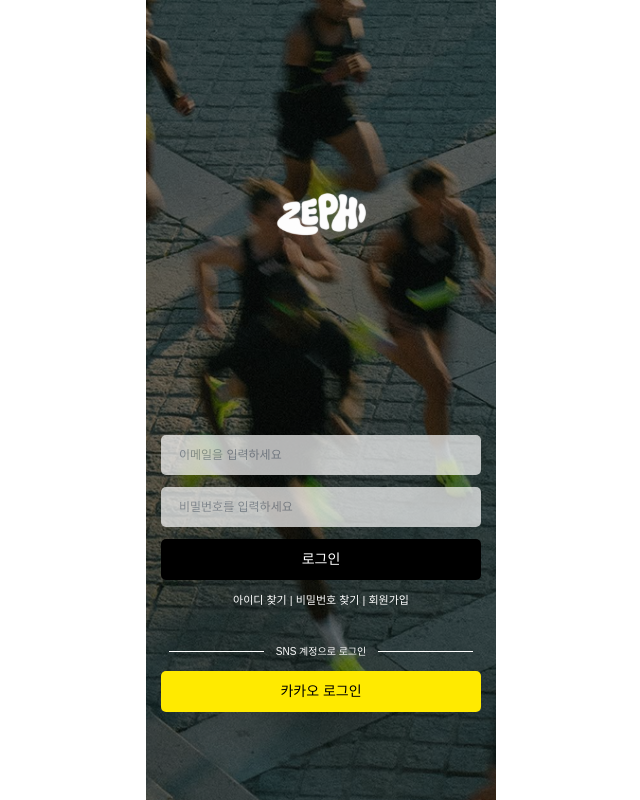
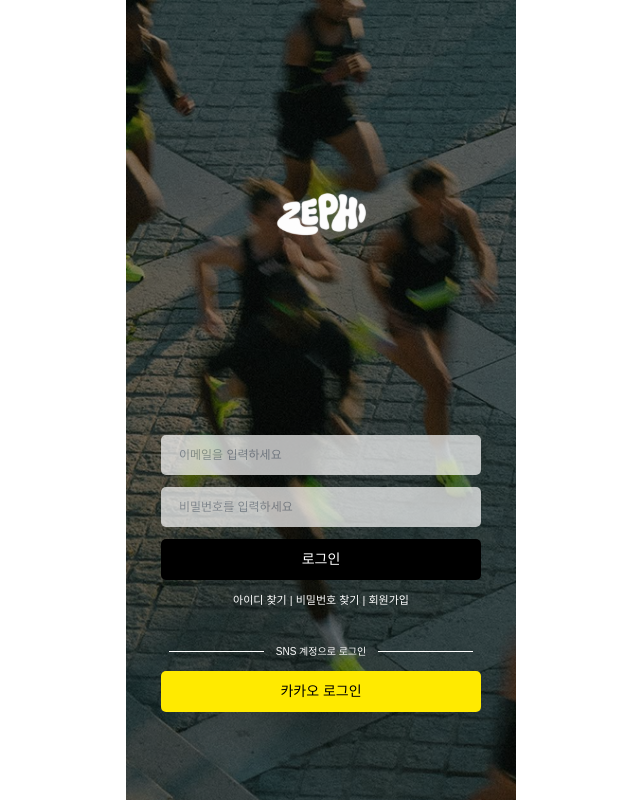
Before and after one commit to KMU-ALPHA-ZEPH/zeph_client, a React (Vite) app: page /login in a window 1280 px wide. Shown: the whole page, without its empty margins (319-959 px from the left). Built offline with nearby package versions, Linux system fonts and the light colour scheme; a web font is replaced by a local one.

Commit message:
[refactor] 헤더없는 레이아웃 수정

```diff
--- a/src/components/layout/EmptyLayout.tsx
+++ b/src/components/layout/EmptyLayout.tsx
@@ -3,7 +3,7 @@ import { Outlet } from 'react-router-dom';
 export default function EmptyLayout() {
   return (
     <div className="mx-auto min-h-[100dvh] w-full max-w-[390px] flex-col break-keep bg-surface-white">
-      <main className="flex flex-1 flex-col px-5 pb-[env(safe-area-inset-bottom)]">
+      <main className="flex flex-1 flex-col pb-[env(safe-area-inset-bottom)]">
         <Outlet />
       </main>
     </div>
```
